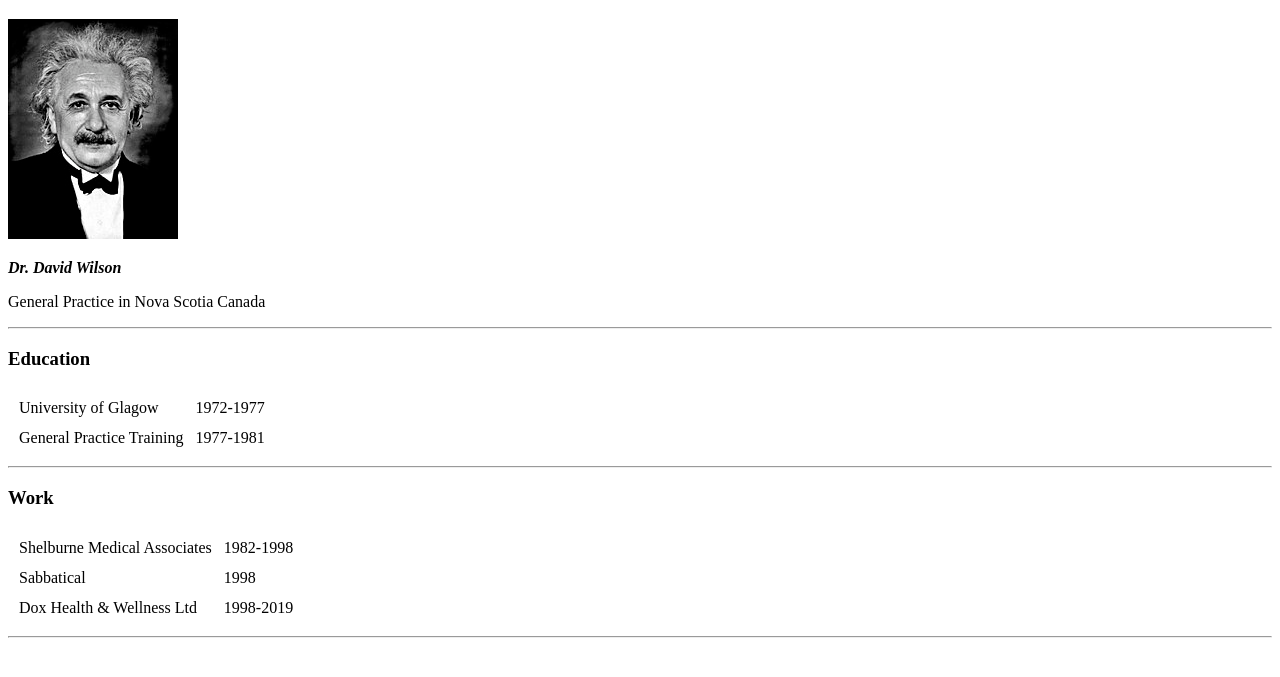
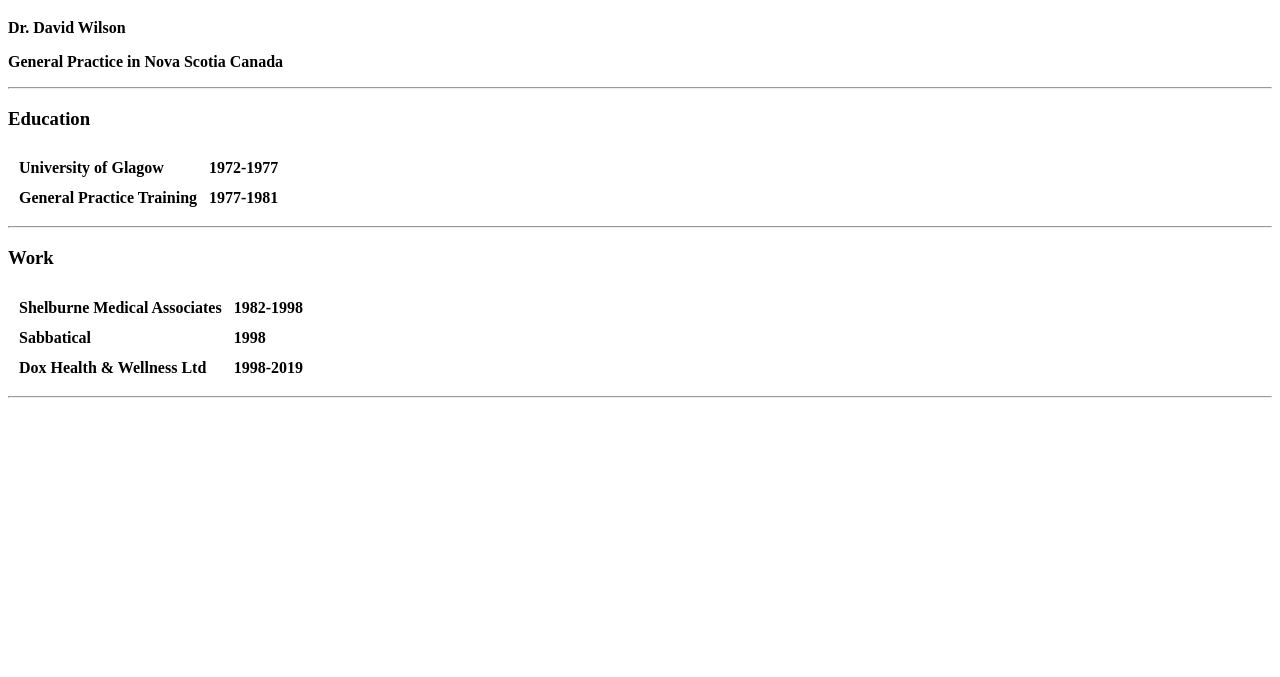
Before and after one commit to eupraxopher/cv, a plain HTML site: page index.html in a window 1280 px wide. Shown: the part 61-738 px from the top of the page. Drawn offline with Linux system fonts and the light colour scheme.

Commit message:
Add files via upload

```diff
--- a/index.html
+++ b/index.html
@@ -8,8 +8,7 @@
 
 <body>
   <h1>Dox Health & Wellness</h1>
-  <img src="eu.jpg" />
-  <p><em><strong>Dr. David Wilson</strong></em></p>
+  <p><strong>Dr. David Wilson</</strong></p>
   <p>General Practice in Nova Scotia Canada</p>
   <hr>
   <h3>Education</h3>
```
